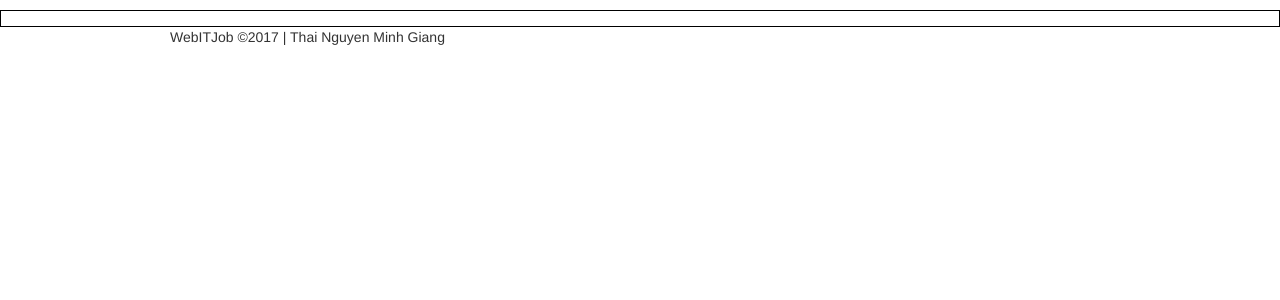
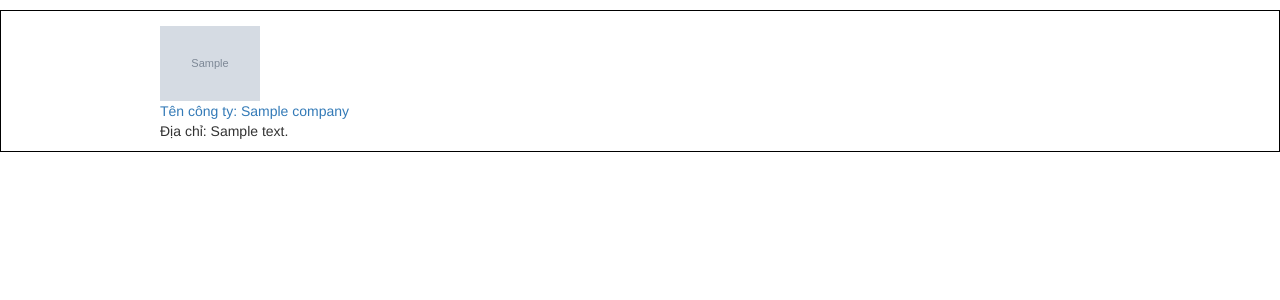
Before and after one commit to giangtnm/WebITJob, a PHP site: page / in a window 1280 px wide. Shown: the part 83-383 px from the top of the page. Run offline with PHP 8.4, Linux system fonts and the light colour scheme; tables that the repository leaves empty hold one stand-in row (values such as "Sample post"); grey boxes marked "Sample" are stand-in pictures.

Commit message:
display company

```diff
--- a/config.php
+++ b/config.php
@@ -8,7 +8,7 @@
     $host = 'localhost';
     $user = 'root';
     $pass = '';
-    $dbName = 'WebITJob';
+    $dbName = 'webitjob';
 
     $conn = mysql_connect($host, $user, $pass, $dbName) or die ("Can't connect to database");
     mysql_select_db($dbName, $conn);
--- a/content-content.php
+++ b/content-content.php
@@ -3,7 +3,6 @@ Created by PhpStorm.
 User: Giang Thai
 Date: 12/28/2017
 Time: 11:37 AM-->
-
 <div class="tab-content">
     <?php
         $content="select * from company";
@@ -13,7 +12,15 @@ Time: 11:37 AM-->
         <?php
             while($row_all=mysql_fetch_array($query_all)) {
                 ?>
-
+                <div class="item">
+                    <div class="company-detail">
+                        <img src="<?php echo $row_all['company_logo_link']; ?>" style="width: 100px">
+                        <div>
+                            <a href="<?php echo $row_all['company_link']; ?>">Tên công ty: <?php echo $row_all['company_name']; ?></a>
+                            <p>Địa chỉ: <?php echo $row_all['address']; ?></p>
+                        </div>
+                    </div>
+                </div>
                 <?php
             }
         ?>
--- a/index.php
+++ b/index.php
@@ -29,7 +29,7 @@ Time: 11:37 AM-->
         ?>
     </div>
     <?php
-        include("footer.php");
+//        include("footer.php");
     ?>
 </body>
 </html>
--- a/style.css
+++ b/style.css
@@ -53,3 +53,7 @@
     width: 975px;
     margin-top: 15px;
 }
+
+.company-detail{
+
+}
```
